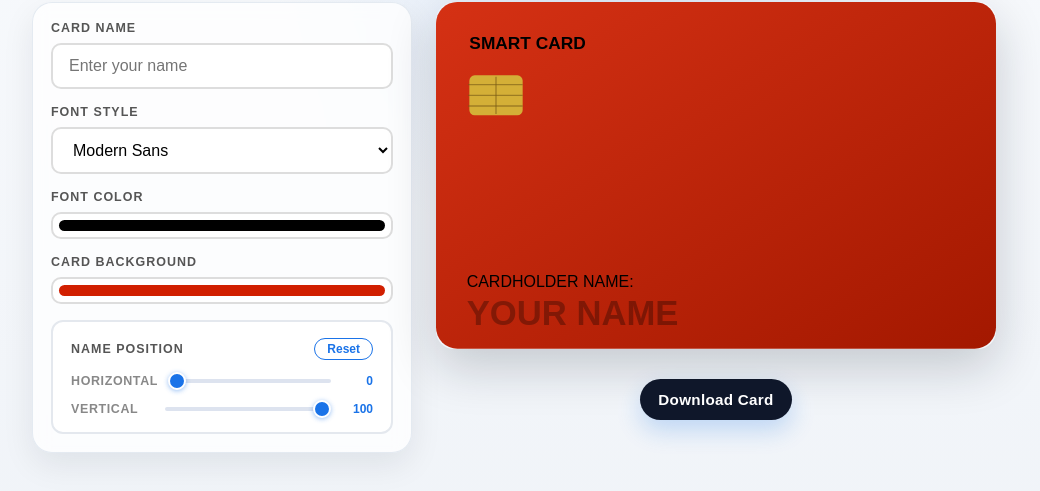
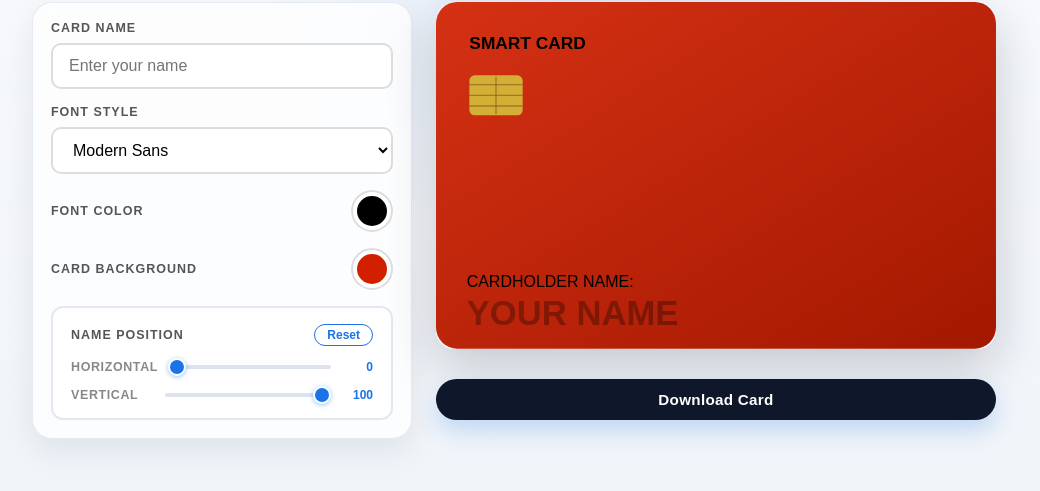
Before and after one commit to Manas4905/cardForge, a plain HTML site: page index.html in a window 1280 px wide. Shown: the part 81-572 px from the top of the page, without its empty margins (18-1058 px from the left). Drawn offline with Linux system fonts and the light colour scheme.

Commit message:
color picker changes

```diff
--- a/index.html
+++ b/index.html
@@ -37,12 +37,12 @@
               </select>
             </div>
 
-            <div class="field">
+            <div class="field color-field">
               <label for="fontColorInput">Font Color</label>
               <input id="fontColorInput" type="color" value="#000000" />
             </div>
 
-            <div class="field">
+            <div class="field color-field">
               <label for="bgColorInput">Card Background</label>
               <input id="bgColorInput" type="color" value="#d11f00" />
             </div>
--- a/style.css
+++ b/style.css
@@ -77,7 +77,7 @@ h1 {
 }
 
 .download-btn {
-  align-self: center;
+  align-self: stretch;
   border: none;
   margin-top: 1rem;
   border-radius: 999px;
@@ -125,6 +125,13 @@ h1 {
   gap: 8px;
 }
 
+.color-field {
+  flex-direction: row;
+  align-items: center;
+  justify-content: space-between;
+  gap: 14px;
+}
+
 label,
 .field-label,
 .pos-label {
@@ -155,8 +162,14 @@ input[type="text"]:focus {
 }
 
 input[type="color"] {
-  padding: 6px;
+  width: 42px;
+  height: 42px;
+  padding: 4px;
+  border-radius: 50%;
+  border: 2px solid #ddd;
   cursor: pointer;
+  flex: 0 0 auto;
+  overflow: hidden;
 }
 
 input[type="color"]::-webkit-color-swatch-wrapper {
@@ -165,12 +178,12 @@ input[type="color"]::-webkit-color-swatch-wrapper {
 
 input[type="color"]::-webkit-color-swatch {
   border: none;
-  border-radius: 6px;
+  border-radius: 50%;
 }
 
 input[type="color"]::-moz-color-swatch {
   border: none;
-  border-radius: 6px;
+  border-radius: 50%;
 }
 
 .position-controls {
@@ -275,7 +288,7 @@ input[type="range"]::-moz-range-thumb {
   cursor: grab;
 }
 
-@media (max-width: 900px) {
+@media (max-width: 765px) {
   body {
     padding: 16px;
   }
```
